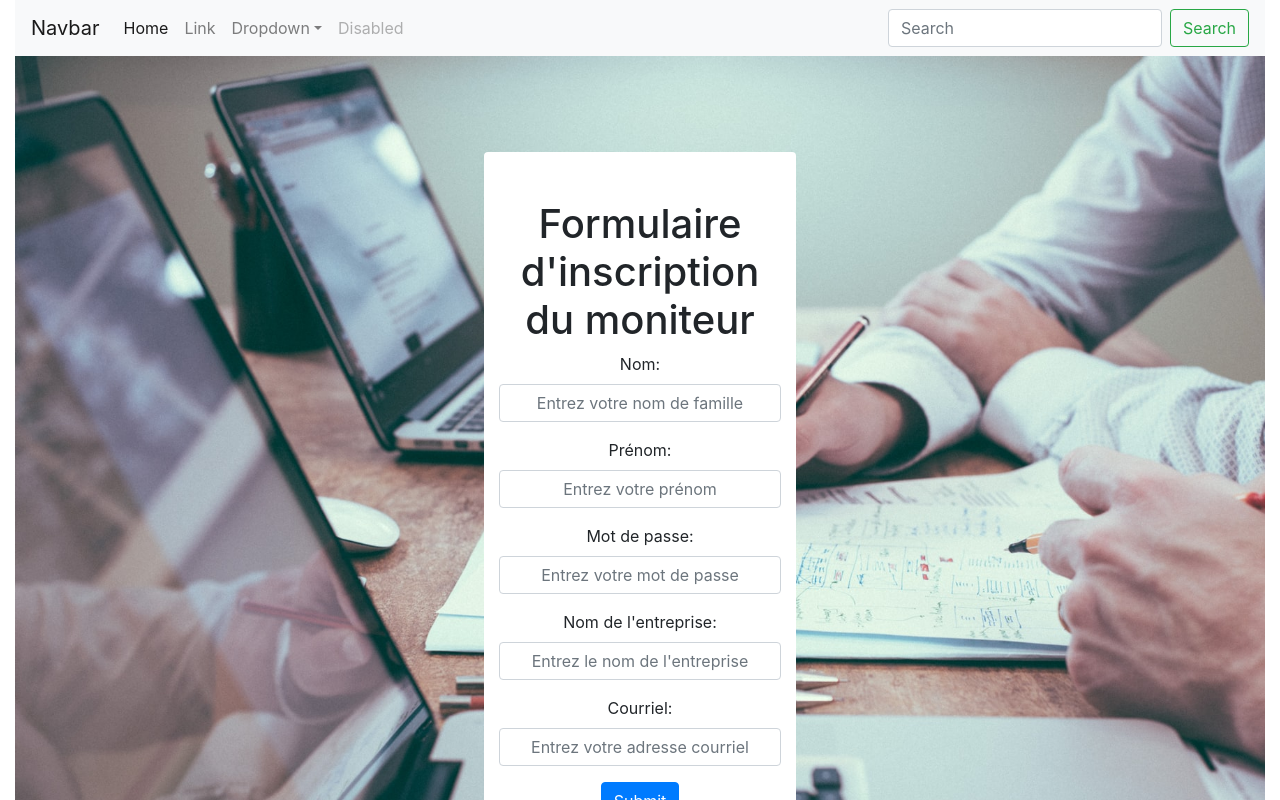
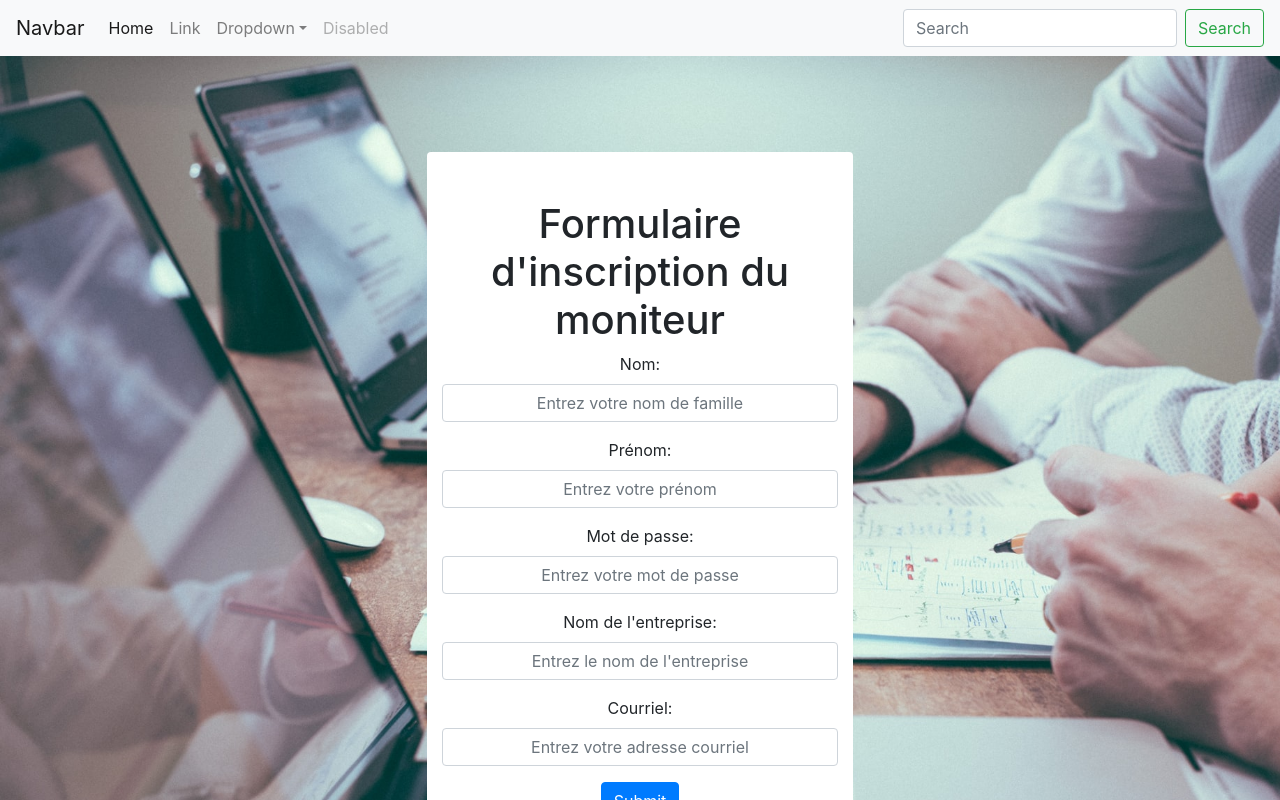
Before and after one commit to NicolasH-L/420-565-A21_ProjetIntegre_Equipe2, a React (Create React App) app in the folder Projet_Integre_Equipe2/src/main/resources/projet_integre_equipe2/: page / in a window 1280 px wide. Shown: the top 800 px of the page. Built offline with nearby package versions, Linux system fonts and the light colour scheme.

Commit message:
completion de validation du formulaire

```diff
--- a/Projet_Integre_Equipe2/src/main/resources/projet_integre_equipe2/src/App.js
+++ b/Projet_Integre_Equipe2/src/main/resources/projet_integre_equipe2/src/App.js
@@ -6,7 +6,7 @@ import Footer from './components/Footer';
 
 function App() {
   return (
-    <div className="container-fluid">
+    <div>
       <NavbarHead/>
       <MonitorRegistration/>
       {/* <StudentRegistration/> */}
--- a/Projet_Integre_Equipe2/src/main/resources/projet_integre_equipe2/src/components/MonitorRegistration.js
+++ b/Projet_Integre_Equipe2/src/main/resources/projet_integre_equipe2/src/components/MonitorRegistration.js
@@ -7,31 +7,36 @@ const MonitorRegistration = () => {
 
     const onSubmit = (e) => {
         e.preventDefault()
+        console.log(monitor)
         if (!monitor.lastName || !monitor.firstName || !monitor.password || !monitor.enterpriseName || !monitor.email) {
             alert("Veuillez remplir tous les champs!")
 
             return
         }
+
     }
 
     const [error, setError] = useState({
-        errLastName: "", errFirstName: "",
-        errPassword: "", errEnterpriseName: "", errEmail: ""
+        lastName: "", firstName: "",
+        password: "", enterpriseName: "", email: ""
     });
 
     const validateInput = (e) => {
         // let pattern = RegExp("[^a-zA-ZéÉèÈïÏêÊ-]");
         let pattern;
+        let inputError;
 
         // changer pattern
         if (e.target.type == "email") {
-            pattern = new RegExp('^[a-zA-Z0-9._:$!%-]+@[a-zA-Z0-9.-]+.[a-zA-Z]{2,4}$');
+            pattern = new RegExp('^([a-zA-Z0-9]+[\._:$!%\-+]{0,1}([a-zA-Z0-9])+)+@(([a-zA-Z0-9])+[\.\-]{0,1}([a-zA-Z0-9])+)+\.[a-zA-Z0-9]{2,4}$');
             console.log("s "+ pattern)
         }else if(e.target.id == "lastName" || e.target.id == "firstName"){
             pattern = new RegExp('^([a-zA-ZéÉèÈïÏêÊ])(([a-zA-ZéÉèÈïÏêÊ]*|\-)[a-zA-ZéÉèÈïÏêÊ])*[a-zA-ZéÉèÈïÏêÊ]*$');
             console.log(pattern)
         }else if(e.target.id == "enterpriseName"){
-            pattern = new RegExp('[\S]+')
+            pattern = new RegExp('^[^ ]+[ ]*[^ ]*$')
+        }else if(e.target.id == "password"){
+            pattern = new RegExp('^(?=.*[0-9])(?=.*[!@#$%^&*])[a-zA-Z0-9!@#$%^&*]{6,16}$')
         }
 
         if(pattern === undefined) {
@@ -41,52 +46,55 @@ const MonitorRegistration = () => {
         if (!pattern.test(e.target.value) || e.target.value == "") {
             e.target.style.borderColor = "red";
             e.target.style.boxShadow = "0 1px 1px red inset, 0 0 8px red";
-            let inputError = <strong className="text-danger"> Erreur de {e.target.name}!</strong>;
-            if (e.target.name === "Nom de courriel") {
-                setError({ ...error, errEmail: inputError })
-            }
+             inputError = <strong className="text-danger"> Erreur de {e.target.name}!</strong>;
+
         } else {
             e.target.style.borderColor = "#ced4da";
             e.target.style.boxShadow = "none"
-            setError({ ...error, errEmail: "" })
-            setError({...error, errLastName: ""})
+            inputError = ""
+            setMonitor({...monitor, [e.target.id]: e.target.value})
             console.log("nom du target: " + e.target.name)
         }
+
+
+        setError({ ...error, [e.target.id]: inputError })
+
+
     }
 
     return (
         <>
             <div className="py-5" style={{ backgroundImage: `url(${work})`, backgroundRepeat: 'no-repeat', backgroundSize: 'cover' }}>
-                <form className="my-5 py-5 text-center col-md-3 container-fluid bg-white rounded" onSubmit={onSubmit}>
+                <form className="my-5 py-5 text-center col-sm-12 col-md-9 col-lg-6 col-xl-4 container-fluid bg-white rounded" onSubmit={onSubmit}>
                     <h1 className="text-center">Formulaire d'inscription du moniteur</h1>
                     <div className="form-group">
                         <label htmlFor="lastName">Nom: </label>
-                        {error.errLastName !== "" ? error.errLastName : ""}
+                        {error.lastName !== "" ? error.lastName : ""}
                         {/* <input type="text" className="form-control" id="lastName" placeholder="Entrez votre nom de famille" onChange={(e) => setMonitor({ ...monitor, lastName: e.target.value })} /> */}
                         <input type="text" name="Nom" className="form-control text-center" id="lastName" placeholder="Entrez votre nom de famille" onChange={validateInput} />
                     </div>
 
                     <div className="form-group">
                         <label htmlFor="firstName">Prénom: </label>
-                        {error.errFirstName !== "" ? error.errFirstName : ""}
+                        {error.firstName !== "" ? error.firstName : ""}
                         {/* <input type="firstName" className="form-control" id="firstName" placeholder="Entrez votre prénom" onChange={(e) => setMonitor({ ...monitor, firstName: e.target.value })} /> */}
                         <input type="text" name="Prénom" className="form-control text-center" id="firstName" placeholder="Entrez votre prénom" onChange={validateInput} />
                     </div>
                     <div className="form-group">
                         <label htmlFor="password">Mot de passe: </label>
-                        {error.errPassword !== "" ? error.errPassword : ""}
+                        {error.password !== "" ? error.password : ""}
                         {/* <input type="password" name="Mot de passe" className="form-control text-center" id="password" placeholder="Entrez votre mot de passe" onChange={(e) => setMonitor({ ...monitor, password: e.target.value })} /> */}
-                        <input type="password" name="Mot de passe" className="form-control text-center" id="password" placeholder="Entrez votre mot de passe" onChange={validateInput} />
+                        <input type="text" name="Mot de passe" className="form-control text-center" id="password" placeholder="Entrez votre mot de passe" onChange={validateInput} />
                     </div>
                     <div className="form-group">
                         <label htmlFor="enterpriseName">Nom de l'entreprise: </label>
-                        {error.enterpriseName !== "" ? error.errEnterpriseName : ""}
+                        {error.enterpriseName !== "" ? error.enterpriseName : ""}
                         {/* <input type="text" name="Nom de l'entreprise" className="form-control text-center" id="enterpriseName" placeholder="Entrez le nom de l'entreprise" onChange={(e) => setMonitor({ ...monitor, enterpriseName: e.target.value })} /> */}
                         <input type="text" name="Nom de l'entreprise" className="form-control text-center" id="enterpriseName" placeholder="Entrez le nom de l'entreprise" onChange={validateInput} />
                     </div>
                     <div className="form-group">
                         <label htmlFor="email">Courriel: </label>
-                        {error.errEmail !== "" ? error.errEmail : ""}
+                        {error.email !== "" ? error.email : ""}
                         {/* <input type="email" name="Nom de courriel" className="form-control" id="email" placeholder="Entrez votre adresse courriel" onChange={(e) => setMonitor({ ...monitor, email: e.target.value })} /> */}
                         <input type="email" name="Nom de courriel" className="form-control text-center" id="email" placeholder="Entrez votre adresse courriel" onChange={validateInput} />
                     </div>
```
